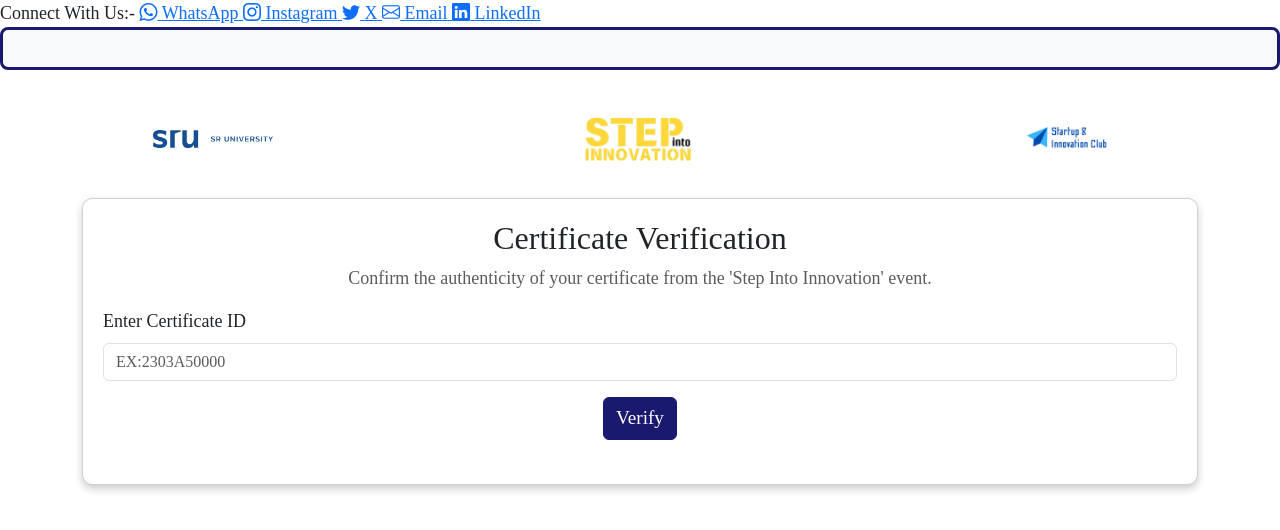
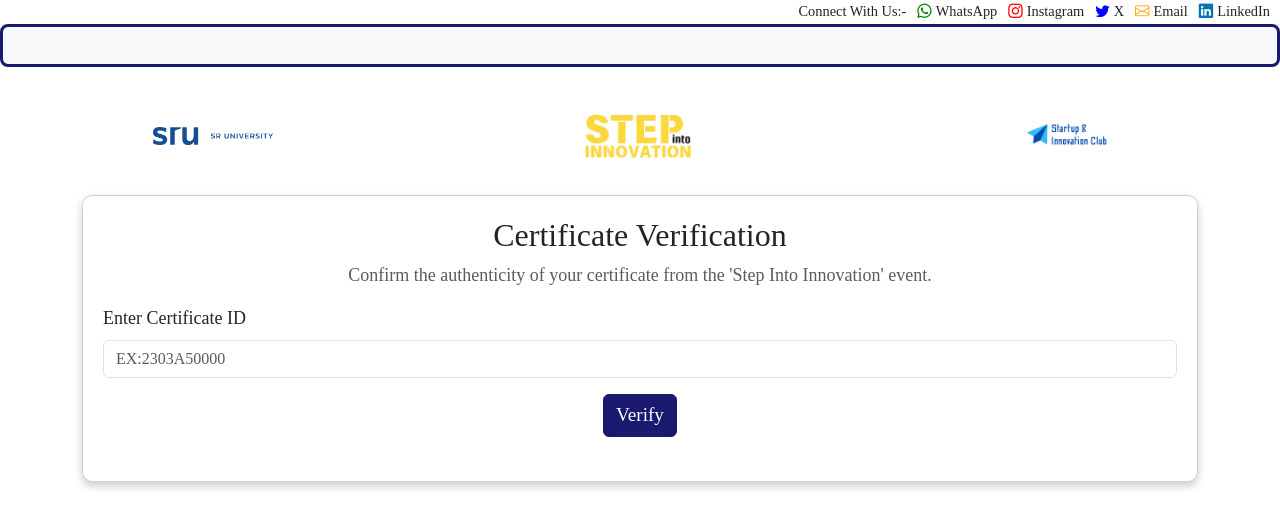
Before and after one commit to Deepakraj-09/Certificate-Verification, a plain HTML site: page SIC Certificate verify/main.html in a window 1280 px wide. Drawn offline with nearby package versions, Linux system fonts and the light colour scheme.

Commit message:
style.css

```diff
--- a/SIC Certificate verify/style.css
+++ b/SIC Certificate verify/style.css
@@ -160,6 +160,7 @@ a img.sic-logo {
     color: #333;
     padding: 5px 0;
     margin: 0;
+    margin-top:0px;
 }
 /*.popup {
     position: fixed;
@@ -215,3 +216,35 @@ a img.sic-logo {
     border: 2px solid #4CAF50;
     background-color: #f4f4f4;
 }
+
+.social-icons {
+    display: flex;
+    justify-content: flex-end;
+    align-items: center;
+    gap: 11px;
+    padding: 1px 10px;
+    font-size: 0.8em;
+}
+.social-icons a {
+    text-decoration: none;
+    display: flex;
+    align-items: center;
+    gap: 4px;
+    font-size: 1em;
+    color: inherit;
+}
+.social-icons .bi-whatsapp {
+    color: green;
+}
+.social-icons .bi-instagram {
+    color: red;
+}
+.social-icons .bi-twitter {
+    color: blue;
+}
+.social-icons .bi-envelope {
+    color: orange;
+}
+.social-icons .bi-linkedin {
+    color: #0077b5;
+}
```
